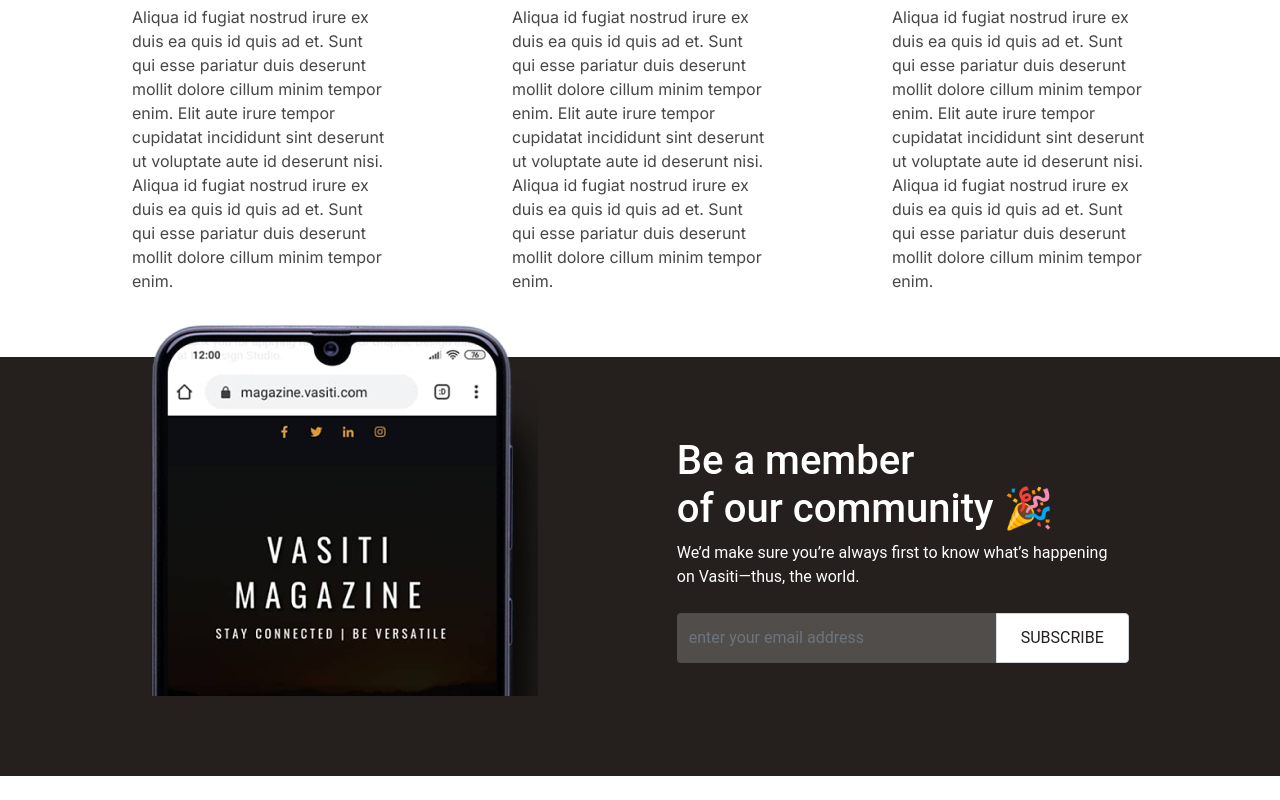
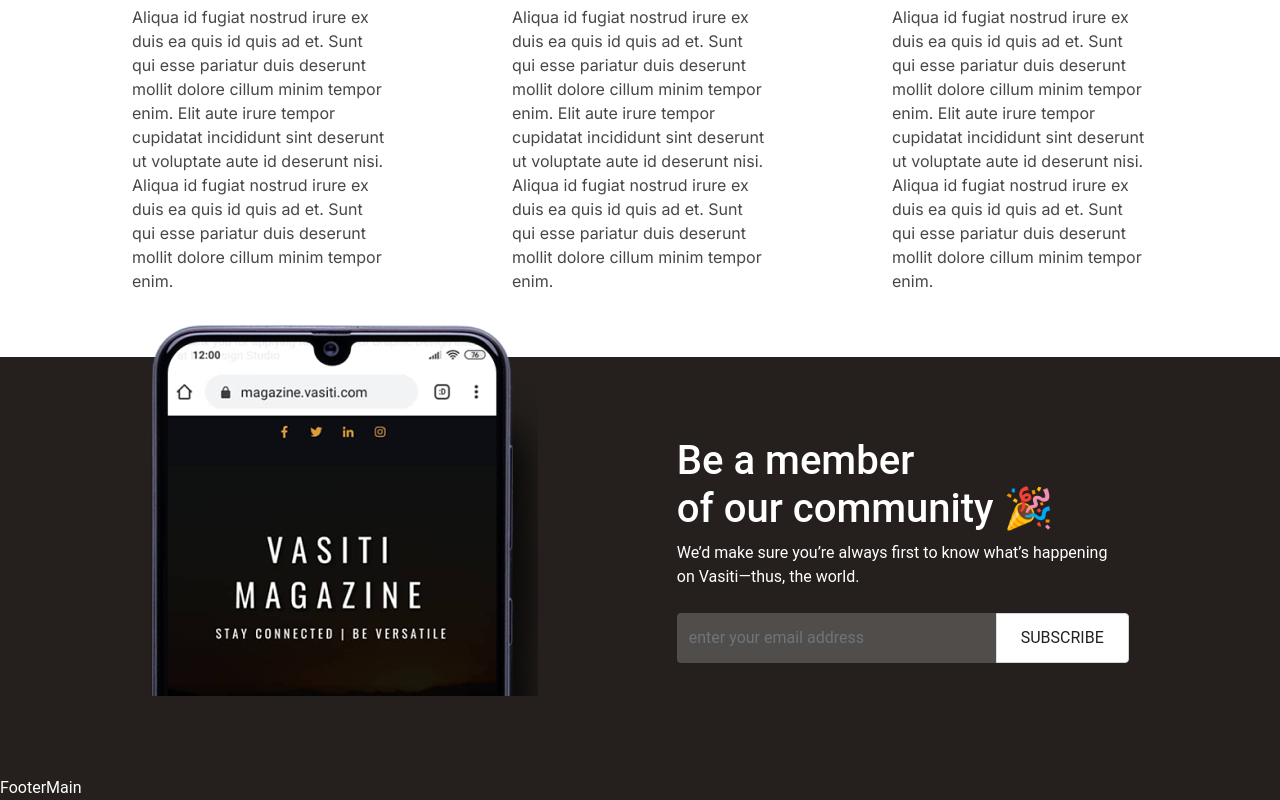
Before and after one commit to nzejoe/vasiti-testimonal-test, a React (Create React App) app: page / in a window 1280 px wide. Shown: the part 4267-5067 px from the top of the page. Before the commit the page ends 5043 px from the top, so only its background shows below. Built offline with nearby package versions, Linux system fonts and the light colour scheme.

Commit message:
FooterMain component created

```diff
--- a/src/App.js
+++ b/src/App.js
@@ -4,6 +4,7 @@
   Header,
   ExperienceStories,
   SubscribSection,
+  FooterMain
 } from "./components";
 
 import "./App.scss";
@@ -19,6 +20,7 @@
       </main>
       <footer className="footer">
         <SubscribSection />
+        <FooterMain/>
       </footer>
     </div>
   );
--- /dev/null
+++ b/src/components/FooterMain.jsx
@@ -0,0 +1,9 @@
+import React from 'react'
+
+const FooterMain = () => {
+  return (
+    <div>FooterMain</div>
+  )
+}
+
+export default FooterMain;
--- a/src/components/index.js
+++ b/src/components/index.js
@@ -3,6 +3,7 @@
 import Header from "./Header";
 import ExperienceStories from "./ExperienceStories";
 import SubscribSection from "./SubscribSection";
+import FooterMain from "./FooterMain";
 
 export {
   CustomNavbar,
@@ -10,4 +11,5 @@
   Header,
   ExperienceStories,
   SubscribSection,
+  FooterMain,
 };
```
